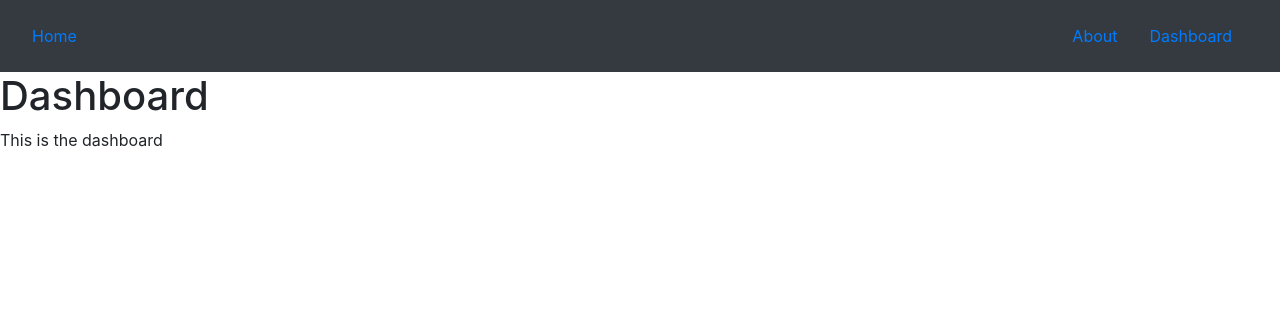
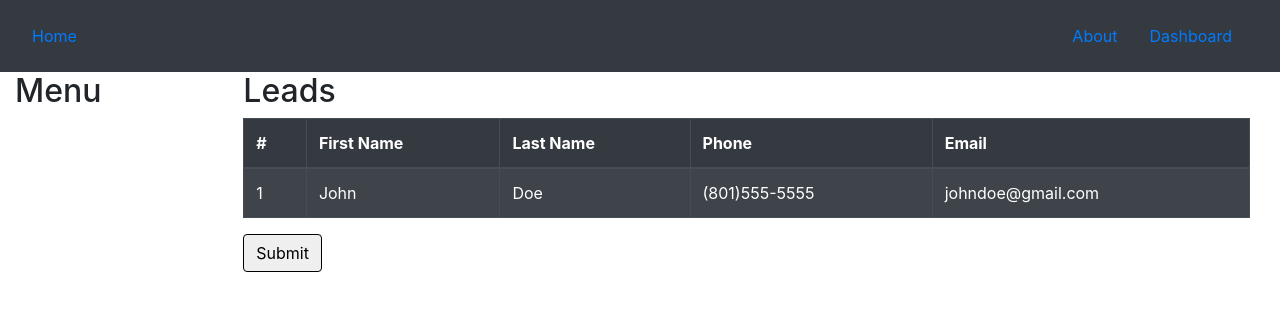
Before and after one commit to gnogueras8/react-router, a React (Create React App) app: page /dashboard in a window 1280 px wide. Shown: the top 310 px of the page. Built offline with nearby package versions, Linux system fonts and the light colour scheme.

Commit message:
create dashboard

```diff
--- a/src/components/Dashboard.js
+++ b/src/components/Dashboard.js
@@ -1,17 +1,54 @@
 import React, {Component} from 'react';
+import Table from 'react-bootstrap/Table';
+import Button from 'react-bootstrap/Button';
+import Row from 'react-bootstrap/Row';
+import Column from 'react-bootstrap/Col';
+import Container from 'react-bootstrap/Container';
 
 class Dashboard extends Component {
 
     render () {
         return (
             <div>
-                <h1>
-                    Dashboard
-                </h1>
-                <p>
-                    This is the dashboard
-                </p>
-            </div>
+                <Container fluid>
+                    <Row>
+                        <Column lg={2}>
+                            <h2>
+                            Menu
+                            </h2>
+                        </Column>
+                        <Column lg={10}>
+                            <div className="container">
+                                <h2>Leads</h2>
+                                <Table striped bordered hover variant="dark">
+                                    <thead>
+                                        <tr>
+                                            <th>#</th>
+                                            <th>First Name</th>
+                                            <th>Last Name</th>
+                                            <th>Phone</th>
+                                            <th>Email</th>
+                                        </tr>
+                                    </thead>
+                                    <tbody>
+                                        <tr>
+                                            <td>1</td>
+                                            <td contenteditable="true">John</td>
+                                            <td contenteditable="true">Doe</td>
+                                            <td contenteditable="true">(801)555-5555</td>
+                                            <td contenteditable="true">johndoe@gmail.com</td>
+                                        </tr>
+                                    </tbody>
+                                </Table>
+                                <Button>
+                                    Submit
+                                </Button>
+                                </div>
+                            </Column>
+                        </Row>
+                    </Container>
+                </div>
+
         )
     }
 
--- a/src/components/Navigation.js
+++ b/src/components/Navigation.js
@@ -3,10 +3,14 @@ import Nav from 'react-bootstrap/Nav'
 
 
 export default class Navigation extends Component {
+    state = ({
+        navClassNames: "navbar navbar-dark bg-dark text-white"
+    })
+
     render () {
         return (
             <div>
-                <Nav className="navbar navbar-dark bg-dark text-white" defaultActiveKey="/" as="ul">
+                <Nav className={this.state.navClassNames} defaultActiveKey="/" as="ul">
                     <Nav.Item as="li">
                         <Nav.Link href="/">Home</Nav.Link>
                     </Nav.Item>
```
